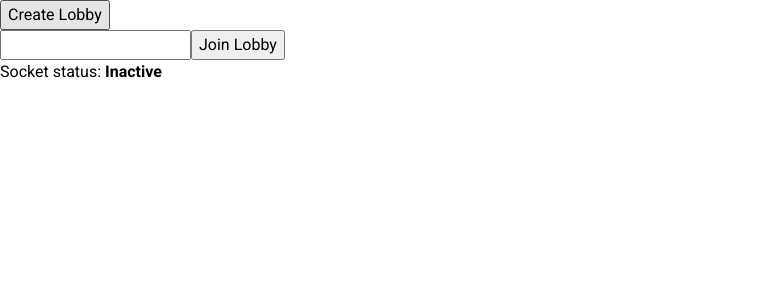
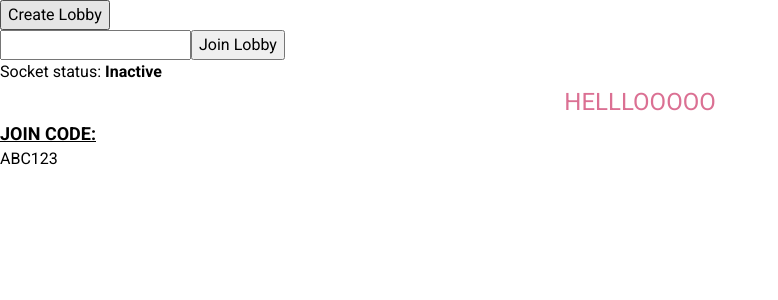
Before and after one commit to I3uckwheat/cards-of-carousal, a React (Create React App) app in the folder frontend/: page / in a window 1280 px wide. Shown: the top 300 px of the page, without its empty margins (0-778 px from the left). Built offline with nearby package versions, Linux system fonts and the light colour scheme; no server answers.

Commit message:
pre-merge-commit

```diff
--- a/frontend/src/App.js
+++ b/frontend/src/App.js
@@ -1,10 +1,12 @@
 import React from 'react';
 import SocketTest from './components/SocketTest';
+import JoinCode from './components/JoinCode';
 
 function App() {
   return (
     <div className="App">
       <SocketTest />
+      <JoinCode />
     </div>
   );
 }
--- a/frontend/src/components/JoinCode.js
+++ b/frontend/src/components/JoinCode.js
@@ -1,13 +1,15 @@
-// import React from 'react';
+import React from 'react';
+import { JoinCodeTitle, Code } from './JoinCodeStyledComponents';
 
-// // My test Stuff
-// function JoinCode(props) {
-//   return (
-//     <div>
-//       <p>Join Code:</p>
-//       <p>{props.joinCodeString}</p>
-//     </div>
-//   );
-// }
+// My test Stuff
+function JoinCode() {
+  return (
+    <div>
+      <Code>HELLLOOOOO</Code>
+      <JoinCodeTitle>JOIN CODE:</JoinCodeTitle>
+      <p>ABC123</p>
+    </div>
+  );
+}
 
-// export default JoinCode;
+export default JoinCode;
--- a/frontend/src/components/JoinCodeStyledComponents.js
+++ b/frontend/src/components/JoinCodeStyledComponents.js
@@ -1 +1,20 @@
-// import styled from 'styled-components';
+import styled from 'styled-components';
+// import '../index.css';
+
+// Wrapper
+
+const JoinCodeTitle = styled.p`
+    font-size: 18px;
+    color: var(--secondary-color);
+    background-color: var(--primary-color);
+    text-decoration: underline;
+    font-weight: 700;
+`;
+
+const Code = styled.p`
+  font-size: 1.5em;
+  text-align: center;
+  color: palevioletred;
+`;
+
+export { Code, JoinCodeTitle };
```
